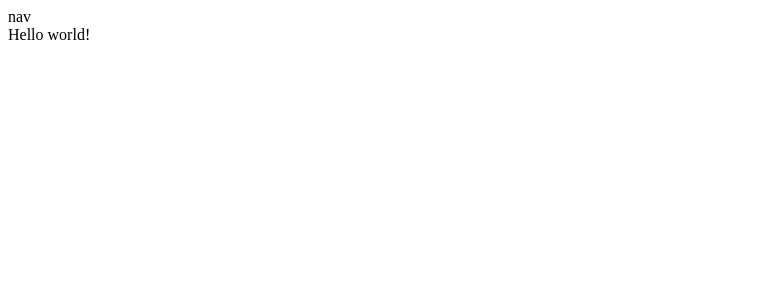
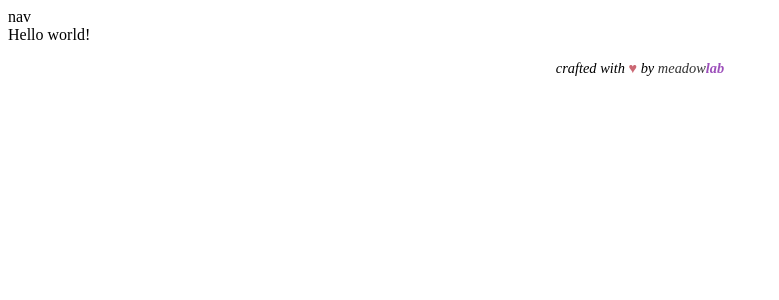
Before and after one commit to nicorobo/personal-site, a Gatsby app: page / in a window 1280 px wide. Shown: the top 300 px of the page, without its empty margins (0-779 px from the left). Built offline with nearby package versions, Linux system fonts and the light colour scheme.

Commit message:
Created page component for nesting and site footer

```diff
--- a/src/components/Footer.js
+++ b/src/components/Footer.js
@@ -1,16 +1,35 @@
 import React from 'react'
+import { Link } from 'gatsby'
+import styled from 'styled-components'
 
-export default class Footer extends Component {
-  render() {
-    return (
-      <footer className="site-footer">
-        <p>
-          crafted with <span className="footer-heart">&hearts;</span> by{' '}
-          <Link to={prefixLink('/')} className="footer-brand">
-            meadow<span className="footer-brand-emphasis">lab</span>
-          </Link>
-        </p>
-      </footer>
-    )
+export default () => (
+  <Footer>
+    crafted with <Heart>&hearts;</Heart> by{' '}
+    <BrandLink to="/">
+      meadow<span>lab</span>
+    </BrandLink>
+  </Footer>
+)
+
+const Footer = styled.footer`
+  padding: 1rem 0 0.3rem 0;
+  text-align: center;
+  font-size: 0.9rem;
+  font-weight: lighter;
+  font-style: italic;
+`
+const Heart = styled.span`
+  font-style: normal;
+  color: #cb6773;
+`
+const BrandLink = styled(Link)`
+  color: #333;
+  text-decoration: none;
+  &:hover {
+    text-decoration: underline;
   }
-}
+  span {
+    color: #9d50bb;
+    font-weight: bold;
+  }
+`
--- a/src/components/Page.js
+++ b/src/components/Page.js
@@ -1,9 +1,12 @@
 import React from 'react'
+import Footer from './Footer'
 import styled from 'styled-components'
+
 export default ({ children }) => (
   <Container>
     <nav>nav</nav>
     {children}
+    <Footer />
   </Container>
 )
 
```
